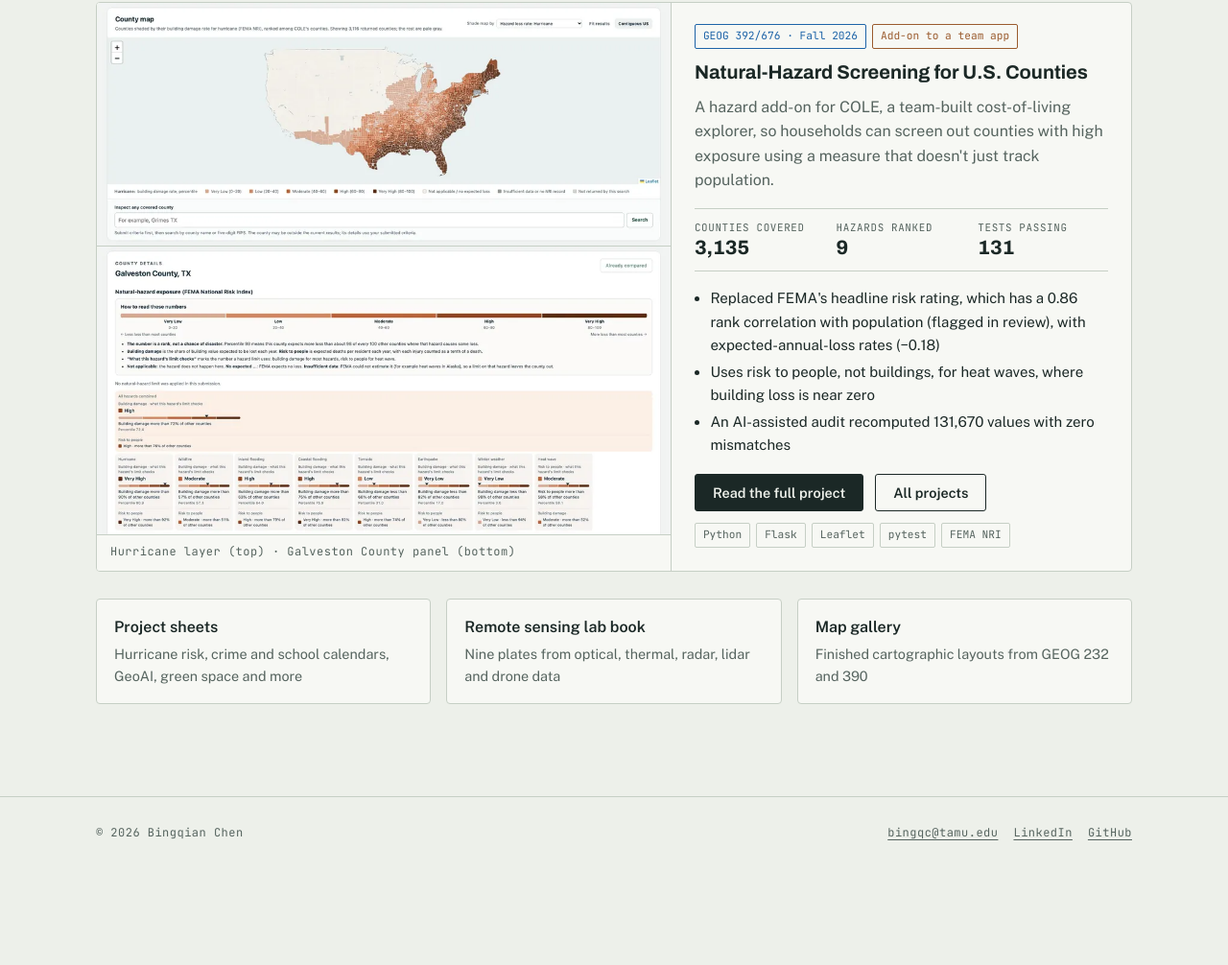
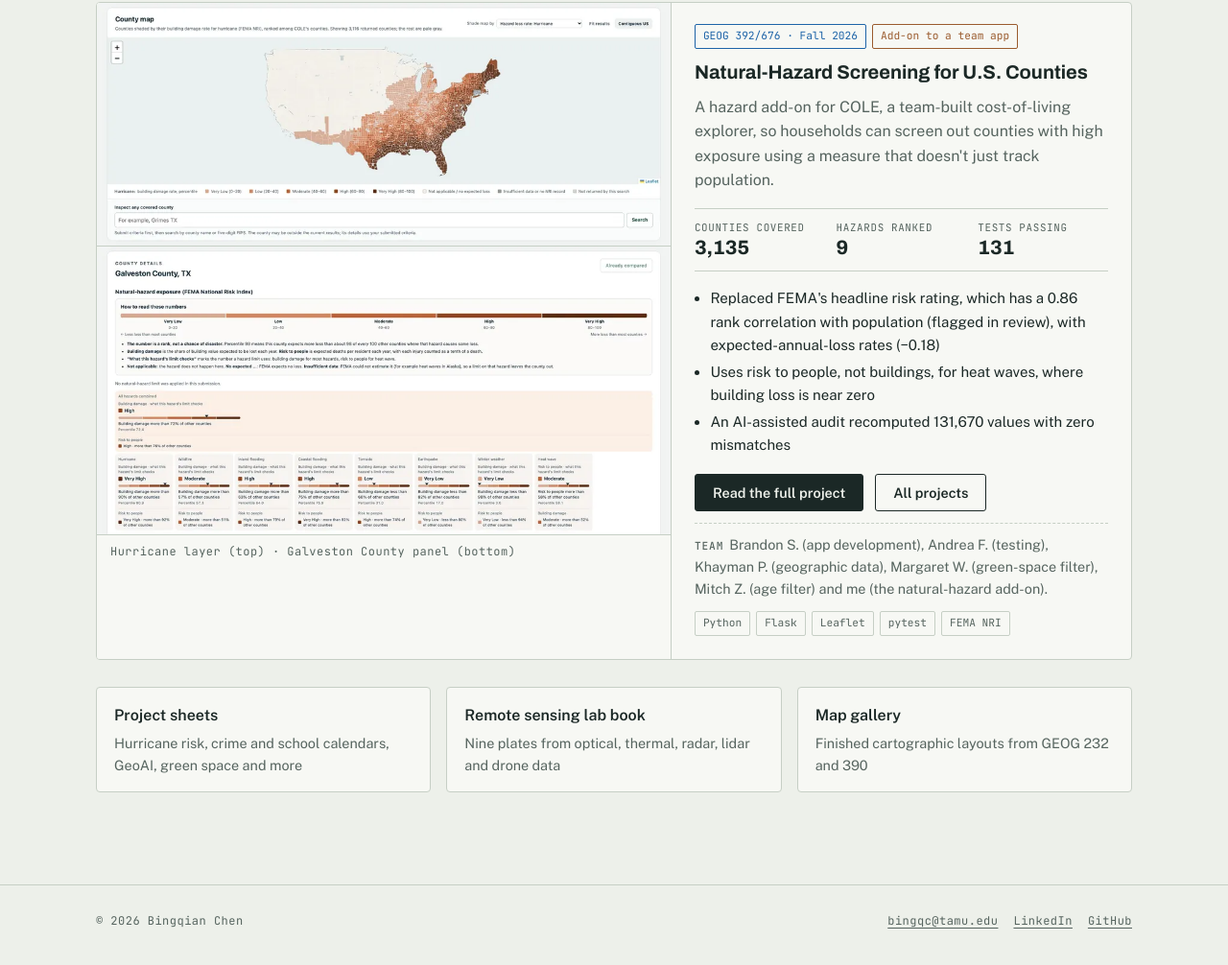
Before and after one commit to NikolasCH-EN/portfolio, a plain HTML site: page index.html in a window 1280 px wide. Shown: the part 990-1996 px from the top of the page at 96% size. Before the commit the page ends 1908 px from the top, so only its background shows below. Drawn offline with nearby package versions, Linux system fonts and the light colour scheme.

Commit message:
Name teammates on team projects so my own part is clear

```diff
--- a/index.html
+++ b/index.html
@@ -587,6 +587,7 @@ h2.sub, h3.sub, h4.sub { font-family: var(--font-mono); font-size: .72rem; font-
                 <li>An AI-assisted audit recomputed 131,670 values with zero mismatches</li>
               </ul>
               <div class="btn-row"><a class="btn primary" href="#project-1">Read the full project</a><a class="btn" href="#projects">All projects</a></div>
+              <p class="role"><b>Team</b>Brandon S. (app development), Andrea F. (testing), Khayman P. (geographic data), Margaret W. (green-space filter), Mitch Z. (age filter) and me (the natural-hazard add-on).</p>
               <div class="chips"><span class="chip">Python</span><span class="chip">Flask</span><span class="chip">Leaflet</span><span class="chip">pytest</span><span class="chip">FEMA NRI</span></div>
             </div>
           </article>
@@ -771,7 +772,8 @@ h2.sub, h3.sub, h4.sub { font-family: var(--font-mono); font-size: .72rem; font-
               <li>Galveston and Harris counties carry the highest composite risk, where dense population meets storm-surge zones</li>
               <li>Rural high-risk areas lack nearby shelters and hospitals; Galveston and Houston rely heavily on I-45 to evacuate</li>
             </ul>
-            <p class="role"><b>My role</b>Study-area extraction, the ArcPy ingest script, data cleaning, the kernel density and hot spot analysis, symbology for risk and storm tracks, and the ArcGIS Instant Apps web app.</p>
+            <p class="role"><b>Team</b>Jacob F. (team lead), Garret B., Erick H., Matthieu L. and me. Teammates found the data and designed the geodatabase.</p>
+            <p class="role"><b>My role</b>Study-area extraction, data cleaning, the hazard analysis and maps, and the ArcGIS Instant Apps web app.</p>
             <div class="chips"><span class="chip">ArcGIS Pro</span><span class="chip">ArcGIS Online</span><span class="chip">NOAA</span><span class="chip">FEMA NRI</span><span class="chip">HIFLD</span></div>
           </div>
         </article>
@@ -805,6 +807,7 @@ h2.sub, h3.sub, h4.sub { font-family: var(--font-mono); font-size: .72rem; font-
                 <li>An AI-assisted audit recomputed 131,670 values with zero mismatches</li>
               </ul>
               <a class="read-more" href="#project-1">Read the full project →</a>
+              <p class="role"><b>Team</b>Brandon S. (app development), Andrea F. (testing), Khayman P. (geographic data), Margaret W. (green-space filter), Mitch Z. (age filter) and me (the natural-hazard add-on).</p>
               <div class="chips"><span class="chip">Python</span><span class="chip">Flask</span><span class="chip">Leaflet</span><span class="chip">pytest</span><span class="chip">FEMA NRI</span></div>
             </div>
           </article>
@@ -914,6 +917,7 @@ h2.sub, h3.sub, h4.sub { font-family: var(--font-mono); font-size: .72rem; font-
               <li>Found bare, degrading patches in several grass fields with a risk of soil erosion</li>
               <li>Recommended better irrigation, soil management and more resilient plant species</li>
             </ul>
+            <p class="role"><b>My role</b>One of a team of six: I mapped the green spaces in the field with GNSS receivers and ArcGIS Field Maps and built the ArcGIS Online field map.</p>
             <div class="chips"><span class="chip">ArcGIS Field Maps</span><span class="chip">ArcGIS Online</span><span class="chip">GNSS</span><span class="chip">Field survey</span></div>
           </div>
         </article>
@@ -1095,7 +1099,7 @@ h2.sub, h3.sub, h4.sub { font-family: var(--font-mono); font-size: .72rem; font-
         <p>The obvious measure, FEMA's headline Risk rating, is built from total dollar losses, so it follows population: a large county has more to lose even where each home is no more exposed. Its rank correlation with county population is 0.86, and all 17 Very High counties are among the 10% most populous. A household filtering on it would mostly be told to avoid large cities, whether or not homes there are more exposed. A household needs a rate instead: the share of a home's value, or the risk to one resident, lost per year.</p>
 
         <h2>My role</h2>
-        <p>COLE is a team project. I designed and built the natural-hazard add-on: the data preparation, the ranking method, the loader checks, the interface and its tests. With no hazard limits set, COLE behaves exactly as before.</p>
+        <p>COLE is a team project: Brandon S. led app development, Andrea F. testing, Khayman P. the geographic data, Margaret W. the green-space filter and Mitch Z. the age filter. I designed and built the natural-hazard add-on: the data preparation, the ranking method, the loader checks, the interface and its tests. With no hazard limits set, COLE behaves exactly as before.</p>
 
         <h2>Data</h2>
         <ul>
@@ -1163,7 +1167,7 @@ h2.sub, h3.sub, h4.sub { font-family: var(--font-mono); font-size: .72rem; font-
         <dl>
           <div><dt>Course</dt><dd>GEOG 392/676 GIS Programming</dd></div>
           <div><dt>When</dt><dd>Fall 2026</dd></div>
-          <div><dt>Team</dt><dd>Add-on to a team-built app</dd></div>
+          <div><dt>Team</dt><dd>Brandon S., Andrea F., Khayman P., Margaret W., Mitch Z. and me · I built the add-on</dd></div>
           <div><dt>Data</dt><dd>FEMA NRI v1.20 · Census 2021 boundaries</dd></div>
           <div><dt>Tools</dt><dd>Python, Flask, JavaScript, Leaflet, pytest</dd></div>
           <div><dt>Counties</dt><dd>3,135 of 3,143</dd></div>
```
